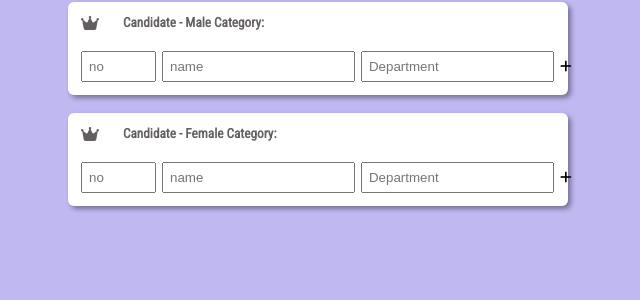
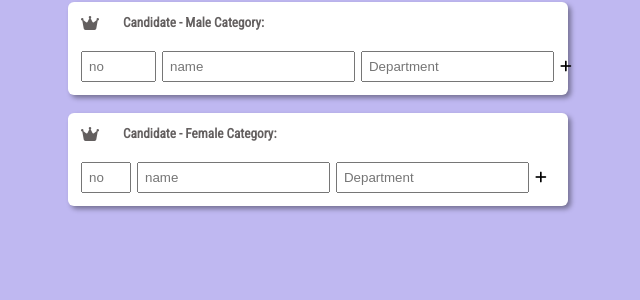
Before and after one commit to lloyd031/tabulating_system, a PHP site: page /view-event.php in a window 1280 px wide. Shown: the part 391-691 px from the top of the page, without its empty margins (322-962 px from the left). Run offline with PHP 8.4, Linux system fonts and the light colour scheme; data comes from the database, SQL or seed files in the repository; data that the repository does not hold is empty; some libraries are stand-ins or nearby versions.

Commit message:
romove overlapping buttons in candidates

```diff
--- a/view-event.php
+++ b/view-event.php
@@ -101,6 +101,7 @@
 		  	<div class="erow">
 		  	 <i class="fa-solid fa-check-double"  style="margin-right: 24px;"></i>
 		  	 <h5>Event Portion:</h5>
+
 		 	</div>
 		 	<div class="erow" >
 		 		<form action="addPortion.php" method="POST" style="display: flex; justify-content: space-between; width: 100%" >
@@ -134,8 +135,10 @@
 		  	 			<?php
 		  	 			echo '<input type="text" name="pname" value="'.$portion['name'].'">';
 						?>
+
 		  	 			<div>
-		  	 				<input type="submit" name="update" value="Update" style="background: #8e6bcd">
+
+		  	 			<input type="submit" name="update" value="Update" style="background: #8e6bcd">
 		  	 			<input type="submit" name="delete" value="Delete" style="background: #de4a36">
 		  	 			</div>
 		  	 		</div>
@@ -256,7 +259,7 @@
 		  	 			<div class="erow " style="justify-content: space-between;">
 		  	 		<input type="text" name="ev-id" value=<?=$_GET['ev-id']?> readonly style="display: none;" >
 		  	 			<input type="text" name="can-id" value=<?=$candidate['vADq6R']?> readonly style="display: none;">
-		 			<input placeholder="no" type="number" name="no" required style="padding: 6px; width: 75px;margin-right: 6px;"  min="1" max="100"required  value=<?=$candidate['can_no']?>>
+		 			<input placeholder="no" type="number" name="no" required style="padding: 6px; width: 50px;margin-right: 6px;"  min="1" max="100"required  value=<?=$candidate['can_no']?>>
 		 			<?php
 		 					echo '<input type="text" placeholder="Department"  name="can-name" required style="padding: 6px;" value="'.$candidate['name'].'">
 		  	 			';
@@ -295,7 +298,7 @@
 		 		<form action="addCandidate.php" method="POST" style="display: flex;" >
 		 			<input type="text" name="cat" value="female" readonly style="display: none;">
 		 			<input type="text" name="ev-id" value=<?=$_GET['ev-id']?> readonly style="display: none;">
-		 			<input placeholder="no" type="number" name="no" required style="padding: 6px; width: 75px;margin-right: 6px;"  min="1" max="100"required>
+		 			<input placeholder="no" type="number" name="no" required style="padding: 6px; width: 50px;margin-right: 6px;"  min="1" max="100"required>
 		 			<input type="text" placeholder="name"  name="can-name" required style="padding: 6px;margin-right: 6px;">
 		 			<input type="text" placeholder="Department"  name="dept-name" required style="padding: 6px;">
 		 			<button type="submit" style="background: none; border: 0; padding: 6px;" title="add"><i class="fa-solid fa-plus"></i></button>
@@ -320,7 +323,7 @@
 		  	 			<div class="erow " style="justify-content: space-between;">
 		  	 		<input type="text" name="ev-id" value=<?=$_GET['ev-id']?> readonly style="display: none;" >
 		  	 			<input type="text" name="can-id" value=<?=$candidate['vADq6R']?> readonly style="display: none;">
-		 			<input placeholder="no" type="number" name="no" required style="padding: 6px; width: 75px;margin-right: 6px;"  min="1" max="100"required  value=<?=$candidate['can_no']?>>
+		 			<input placeholder="no" type="number" name="no" required style="padding: 6px; width: 50px;margin-right: 6px;"  min="1" max="100"required  value=<?=$candidate['can_no']?>>
 		 			<?php
 		 					echo '<input type="text" placeholder="Name"  name="can-name" required style="padding: 6px;" value="'.$candidate['name'].'">
 		  	 			';
```
